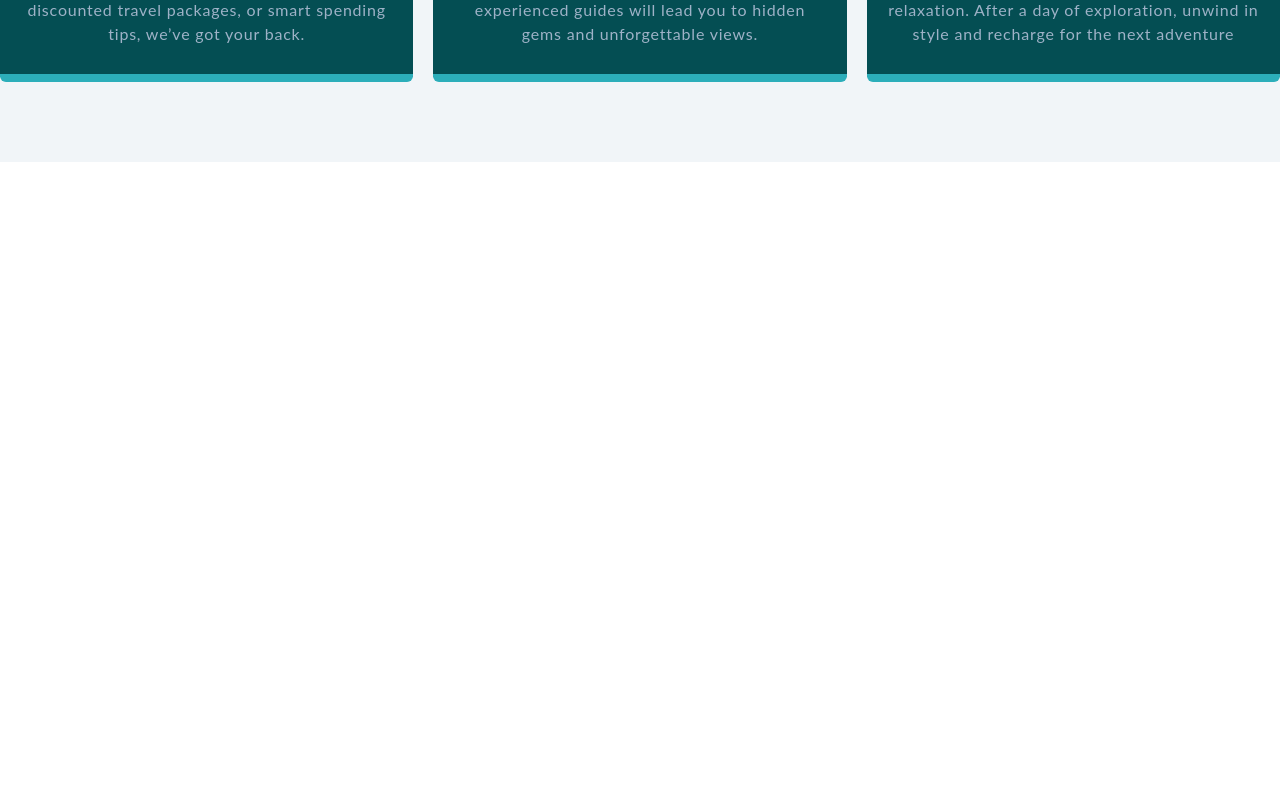
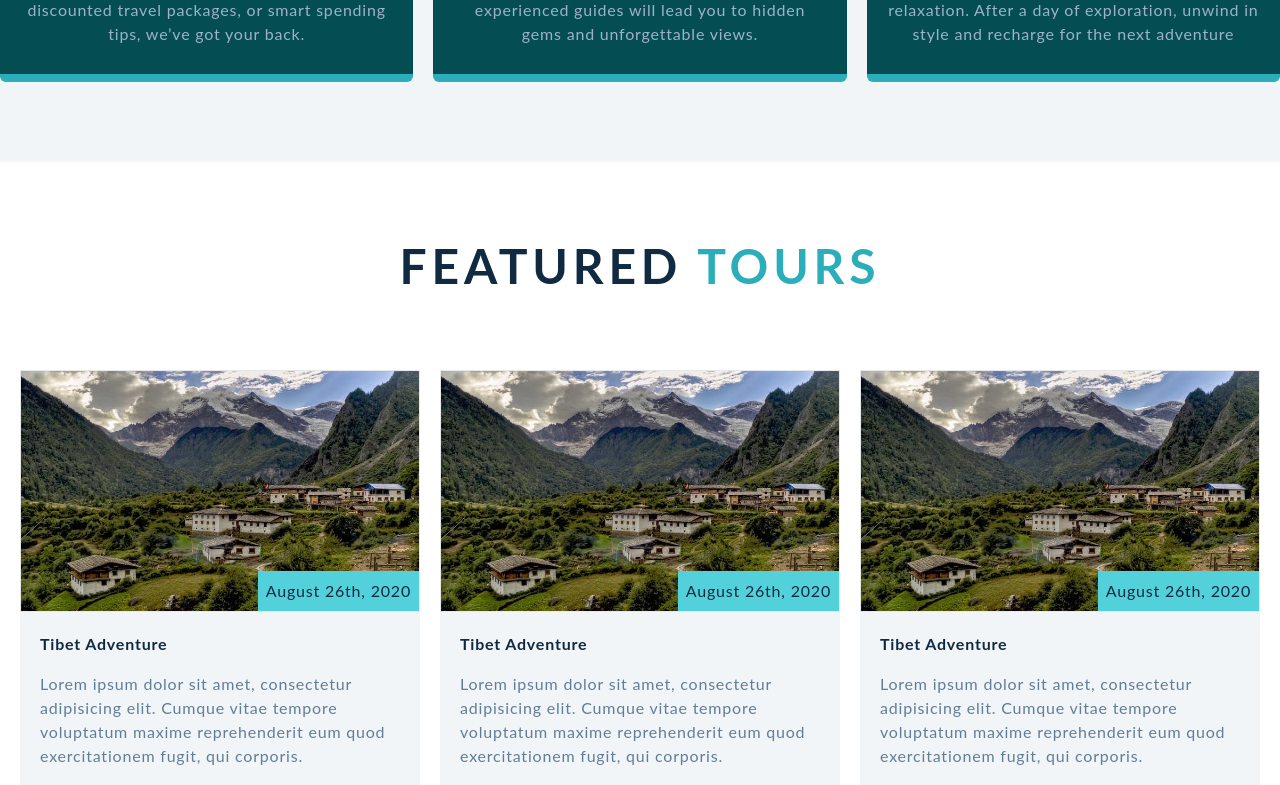
Before and after one commit to pateldeep1217/Backroad, a React (Vite) app: page / in a window 1280 px wide. Shown: the part 2000-2785 px from the top of the page. Before the commit the page ends 2162 px from the top, so only its background shows below. Built offline with nearby package versions, Linux system fonts and the light colour scheme.

Commit message:
Add Tours and TourCard component

```diff
--- a/src/App.tsx
+++ b/src/App.tsx
@@ -2,6 +2,7 @@ import AboutUs from "./components/AboutUs";
 import Header from "./components/Header";
 import Hero from "./components/Hero";
 import Services from "./components/Services";
+import Tours from "./components/Tours";
 
 function App() {
   return (
@@ -10,6 +11,7 @@ function App() {
       <Hero />
       <AboutUs />
       <Services />
+      <Tours />
     </main>
   );
 }
--- a/src/components/Header.tsx
+++ b/src/components/Header.tsx
@@ -17,7 +17,7 @@ function Header() {
   }
   return (
     <header className=" fixed left-0 right-0 top-0  z-50 bg-white">
-      <div className="container mx-auto md:flex md:items-center md:justify-between">
+      <div className="container mx-auto w-[90vw] md:flex md:items-center md:justify-between">
         <div className="flex h-16 items-center justify-between  px-8 md:p-0">
           <Logo />
           <IconMenu2
--- /dev/null
+++ b/src/components/TourCard.tsx
@@ -0,0 +1,37 @@
+import React from "react";
+import tour1 from "../assets/images/tour-1.jpeg";
+import tour2 from "../assets/images/tour-2.jpeg";
+import tour3 from "../assets/images/tour-3.jpeg";
+import tour4 from "../assets/images/tour-4.jpeg";
+import { IconMap } from "@tabler/icons-react";
+
+const TourCard = () => {
+  return (
+    <div className="">
+      <div className="relative border">
+        <img src={tour1} alt="tibet" className="h-60 w-full object-cover" />
+        <span className="absolute bottom-0 right-0 bg-primary-7 px-2 py-2">
+          August 26th, 2020
+        </span>
+      </div>
+      <div className="space-y-4 bg-grey-10 p-5">
+        <h4 className="font-bold">Tibet Adventure</h4>
+        <p>
+          Lorem ipsum dolor sit amet, consectetur adipisicing elit. Cumque vitae
+          tempore voluptatum maxime reprehenderit eum quod exercitationem fugit,
+          qui corporis.
+        </p>
+        <div className="flex justify-between text-primary-5">
+          <div className="flex gap-2">
+            <IconMap />
+            <span>China</span>
+          </div>
+          <span>6 Days</span>
+          <span>From $2100</span>
+        </div>
+      </div>
+    </div>
+  );
+};
+
+export default TourCard;
--- /dev/null
+++ b/src/components/Tours.tsx
@@ -0,0 +1,20 @@
+import SectionHeading from "./SectionHeading";
+import TourCard from "./TourCard";
+
+const Tours = () => {
+  return (
+    <section className="">
+      <div className="container mx-auto">
+        <SectionHeading title="featured" subtitle="tours" />
+        <div className="grid gap-5 px-5 md:grid-cols-2 lg:grid-cols-3">
+          <TourCard />
+          <TourCard />
+          <TourCard />
+          <TourCard />
+        </div>
+      </div>
+    </section>
+  );
+};
+
+export default Tours;
```
